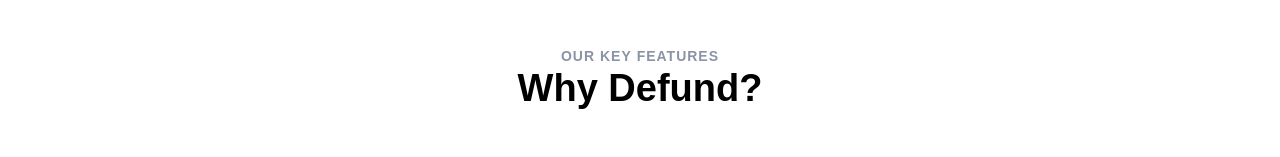
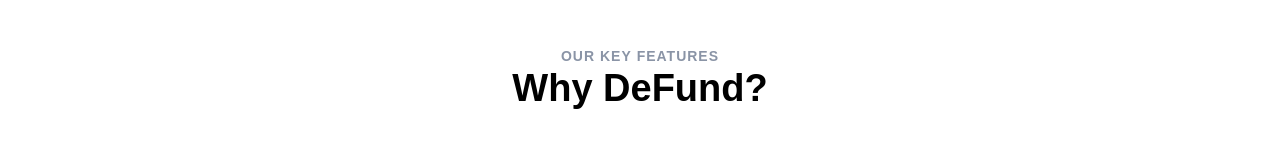
Before and after one commit to defund-labs/defund-frontend, a website: page src/index.html in a window 1280 px wide. Shown: the part 734-891 px from the top of the page. Drawn offline with nearby package versions, Linux system fonts and the light colour scheme; a script that the page names is missing.

Commit message:
Update text

```diff
--- a/src/index.html
+++ b/src/index.html
@@ -64,7 +64,7 @@
     <div class="fe05_container">
       <div class="fe05_title_wrap">
         <p class="fe05_title">OUR KEY FEATURES</p>
-        <h2 class="fe05_h2">Why Defund?</h2>
+        <h2 class="fe05_h2">Why DeFund?</h2>
       </div>
       <div class="fe05_row w-row">
         <div class="fe05_column w-col w-col-4">
```
